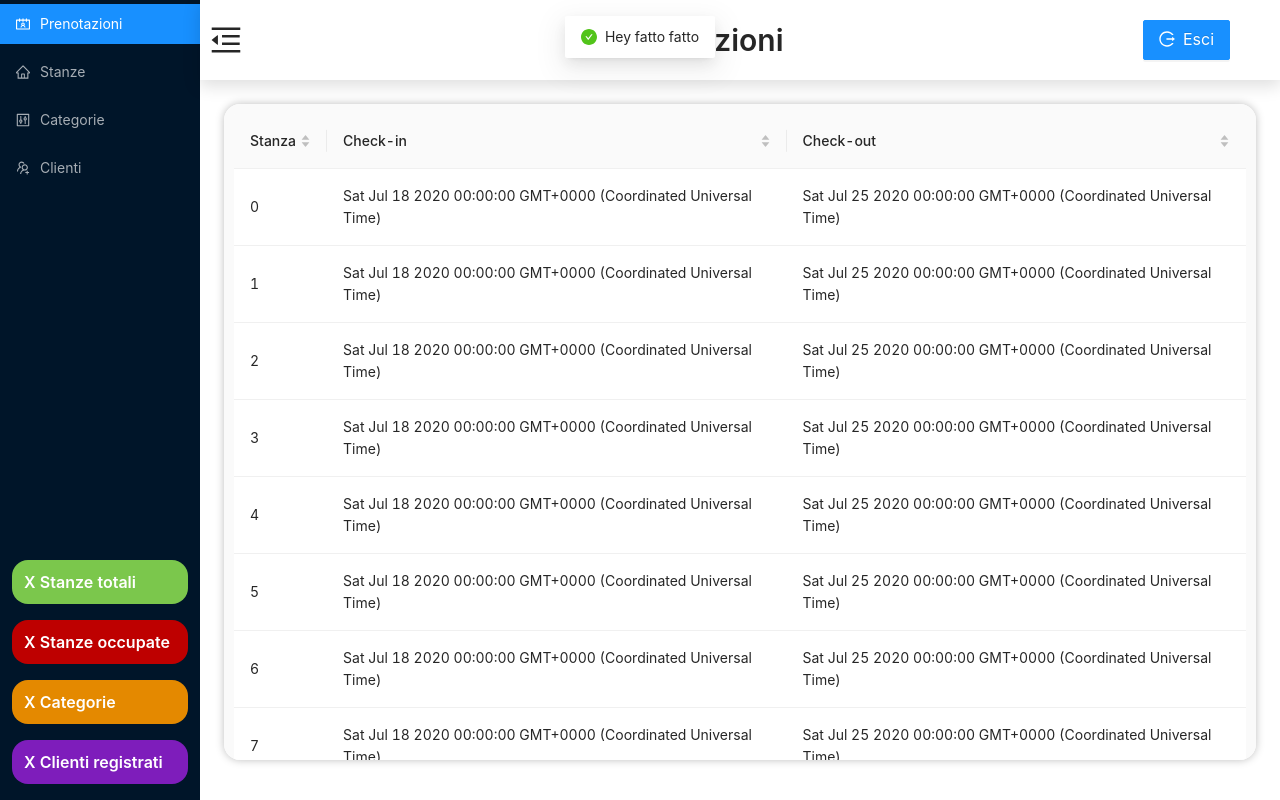
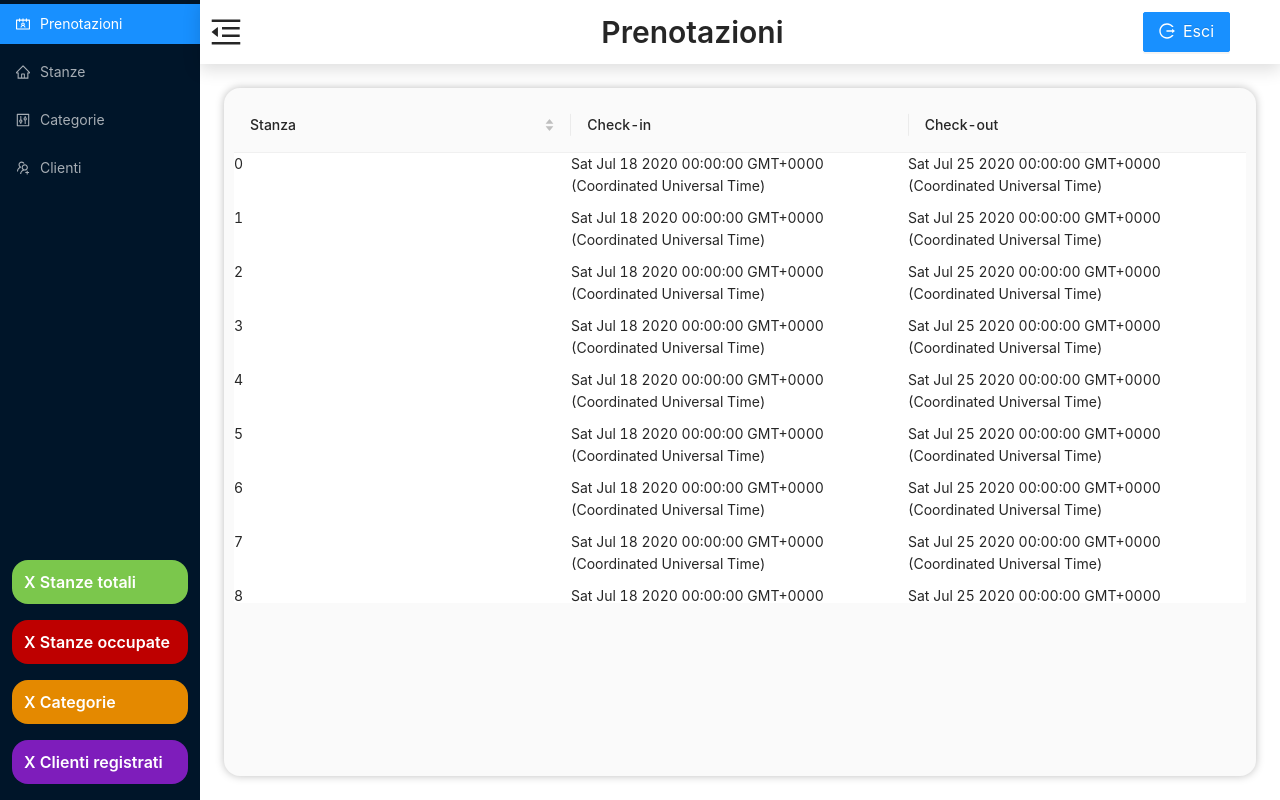
Before and after one commit to giovanniburacci/AlberGo, a React (Create React App) app: page / in a window 1280 px wide. Both pictures are taken after a click on the button "Login". Built offline with nearby package versions, Linux system fonts and the light colour scheme.

Commit message:
added virtualized table

```diff
--- a/package.json
+++ b/package.json
@@ -14,11 +14,14 @@
     "@types/react-dom": "^16.9.14",
     "@types/react-redux": "^7.1.18",
     "antd": "^4.16.12",
+    "classnames": "^2.3.1",
+    "rc-resize-observer": "^1.0.0",
     "react": "^17.0.2",
     "react-dom": "^17.0.2",
     "react-redux": "^7.2.4",
     "react-router-dom": "^5.2.0",
     "react-scripts": "4.0.3",
+    "react-window": "^1.8.6",
     "redux": "^4.1.1",
     "sass": "^1.38.0",
     "typescript": "^4.1.6",
@@ -51,6 +54,7 @@
     ]
   },
   "devDependencies": {
-    "@types/react-router-dom": "^5.1.8"
+    "@types/react-router-dom": "^5.1.8",
+    "@types/react-window": "^1.8.5"
   }
 }
--- a/src/App.scss
+++ b/src/App.scss
@@ -7,7 +7,6 @@
     box-shadow: 0 5px 16px 1px #00000021;
     z-index: 2;
     padding: 0 !important;
-    height: 10vh;
   }
 
   &__menu {
@@ -21,8 +20,7 @@
     &__box {
       background: #fafafa;
       width: 100%;
-      height: 82vh;
-      overflow-y: auto;
+      height: 100%;
       padding: 10px;
       border-radius: 16px;
       box-shadow: 0px 0px 9px 0px #00000042;
--- /dev/null
+++ b/src/components/virtualTable/virtualTable.component.tsx
@@ -0,0 +1,112 @@
+import React, { useState, useEffect, useRef } from 'react';
+import { VariableSizeGrid as Grid } from 'react-window';
+import ResizeObserver from 'rc-resize-observer';
+import classNames from 'classnames';
+import { Table } from 'antd';
+
+const VirtualTable = (props: Parameters<typeof Table>[0]) => {
+    const { columns, scroll } = props;
+    const [tableWidth, setTableWidth] = useState(0);
+
+    const widthColumnCount = columns!.filter(({ width }) => !width).length;
+    const mergedColumns = columns!.map(column => {
+        if (column.width) {
+            return column;
+        }
+
+        return {
+            ...column,
+            width: Math.floor(tableWidth / widthColumnCount),
+        };
+    });
+
+    const gridRef = useRef<any>();
+    const [connectObject] = useState<any>(() => {
+        const obj = {};
+        Object.defineProperty(obj, 'scrollLeft', {
+            get: () => null,
+            set: (scrollLeft: number) => {
+                if (gridRef.current) {
+                    gridRef.current.scrollTo({ scrollLeft });
+                }
+            },
+        });
+
+        return obj;
+    });
+
+    const resetVirtualGrid = () => {
+        gridRef.current.resetAfterIndices({
+            columnIndex: 0,
+            shouldForceUpdate: true,
+        });
+    };
+
+    useEffect(() => resetVirtualGrid, [tableWidth]);
+
+    const renderVirtualList = (rawData: object[], { scrollbarSize, ref, onScroll }: any) => {
+        ref.current = connectObject;
+        const totalHeight = rawData.length * 54;
+
+        return (
+            <Grid
+                ref={gridRef}
+                className="virtual-grid"
+                columnCount={mergedColumns.length}
+                columnWidth={(index: number) => {
+                    const { width } = mergedColumns[index];
+                    return totalHeight > scroll!.y! && index === mergedColumns.length - 1
+                        ? (width as number) - scrollbarSize - 1
+                        : (width as number);
+                }}
+                height={scroll!.y as number}
+                rowCount={rawData.length}
+                rowHeight={() => 54}
+                width={tableWidth}
+                onScroll={({ scrollLeft }: { scrollLeft: number }) => {
+                    onScroll({ scrollLeft });
+                }}
+            >
+                {({
+                      columnIndex,
+                      rowIndex,
+                      style,
+                  }: {
+                    columnIndex: number;
+                    rowIndex: number;
+                    style: React.CSSProperties;
+                }) => (
+                    <div
+                        className={classNames('virtual-table-cell', {
+                            'virtual-table-cell-last': columnIndex === mergedColumns.length - 1,
+                        })}
+                        style={style}
+                    >
+                        {(rawData[rowIndex] as any)[(mergedColumns as any)[columnIndex].dataIndex]}
+                    </div>
+                )}
+            </Grid>
+        );
+    };
+
+    return (
+        <ResizeObserver
+            onResize={({ width }) => {
+                setTableWidth(width);
+            }}
+        >
+            <Table
+                {...props}
+                className="virtual-table"
+                columns={mergedColumns}
+                pagination={false}
+                components={{
+                    // @ts-ignore
+                    body: renderVirtualList,
+                }}
+            />
+        </ResizeObserver>
+    );
+}
+
+export default VirtualTable;
--- a/src/models/table.ts
+++ b/src/models/table.ts
@@ -6,7 +6,9 @@
 export interface PrenotazioniColumns<E> {
     title: string,
     dataIndex: string,
-    sorter?: TableSorter<E>
+    multipleSorter?: TableSorter<E>,
+    sorter?: (a:E,b:E) => number
+    width?: number
 }
 
 export interface PrenotazioneMapper {
--- a/src/screens/prenotazioni/prenotazioni.component.tsx
+++ b/src/screens/prenotazioni/prenotazioni.component.tsx
@@ -1,47 +1,34 @@
 import React, {useEffect} from 'react';
 import {getPrenotazioniMapped} from '../../mocks/stubs/stubs';
 import './prenotazioni.scss'
-import {Button, Table, message} from 'antd';
-import {PrenotazioneMapper, PrenotazioniColumns} from '../../models/table';
+import VirtualTable from '../../components/virtualTable/virtualTable.component';
 const componentClassName = 'Prenotazioni';
 
 const Prenotazioni = () => {
 
     const prenotazioni = getPrenotazioniMapped();
 
-    useEffect(() => {
-        if(prenotazioni) {
-            message.success('Hey fatto fatto')
-        }
-    },[prenotazioni])
-    const columns:PrenotazioniColumns<PrenotazioneMapper>[] = [{
+    const columns:any[] = [{
         title: 'Stanza',
         dataIndex: 'idStanza',
-        sorter: {
-            compare: (a,b) => Number(a.idStanza) - Number(b.idStanza),
-            multiple: 1
-        }
+        sorter: (a: { idStanza: string; }, b: { idStanza: string; }) => Number(a.idStanza)-Number(b.idStanza)
     },
         {
             title: 'Check-in',
             dataIndex: 'dataInizio',
-            sorter: {
-                compare: (a,b) => Number(a.dataInizio) - Number(b.dataInizio),
-                multiple: 2
-            }
         },
         {
             title: 'Check-out',
             dataIndex: 'dataFine',
-            sorter: {
-                compare: (a,b) => Number(a.dataFine) - Number(b.dataFine),
-                multiple: 3
-            }
         }];
 
     return (
         <div className={`${componentClassName}`}>
-                <Table dataSource={prenotazioni} columns={columns} rowKey={(a) => ''+a.id}/>
+            { /* <Table dataSource={prenotazioni} columns={columns} rowKey={(a) => ''+a.id}/> */}
+            <VirtualTable
+                columns={columns}
+                dataSource={prenotazioni}
+                scroll={{ x:'100vw', y: 450}}/>
         </div>
     )
 }
--- a/src/store/login/login.selector.ts
+++ b/src/store/login/login.selector.ts
@@ -2,7 +2,7 @@
 
 const getToken = (state:RootState) => state.login.token;
 
-const getIdAmministratore = (state:RootState) => state.login.idAmministratore;
+const getIdAmministratore = (state:RootState) => state.login.id;
 
 const getIdHotel = (state:RootState) => state.login.idHotel;
 
```
Also changed, not shown: 1 other file (tests, documents, lock files or other folders).
